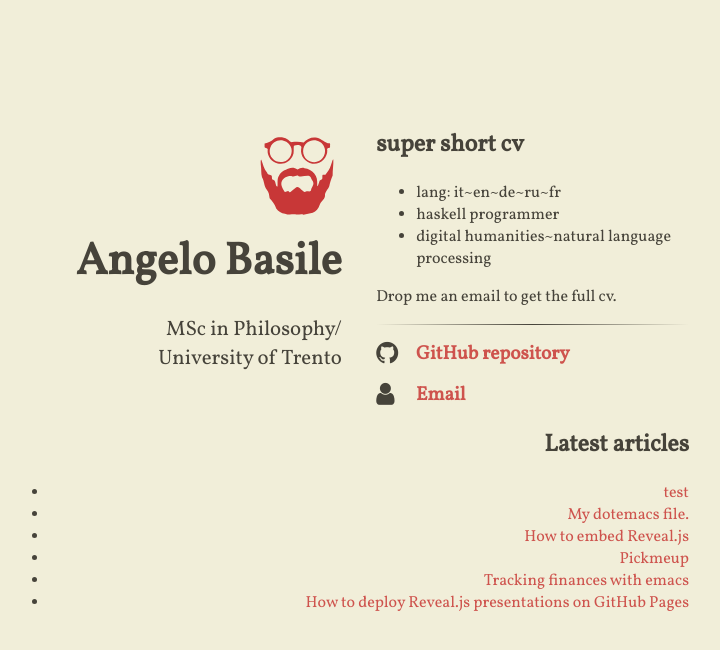
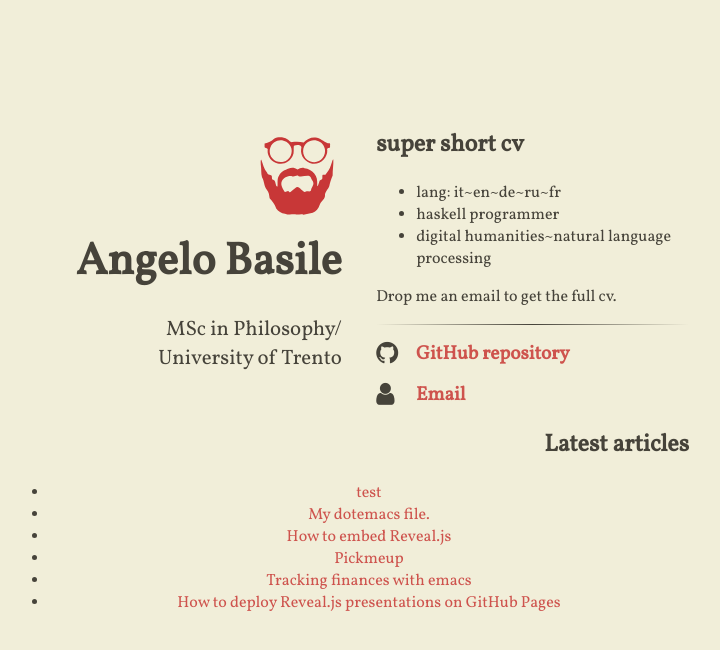
Before and after one commit to rs2/anbasile.github.io, a Jekyll site: the page built from index.html, in a window 1280 px wide. Shown: the top 650 px of the page, without its empty margins (291-1011 px from the left). Built offline with Jekyll 4.4.1, drawn with Linux system fonts in a browser that asks for light colours; nearby versions of some CDN libraries.

Commit message:
Update postlist.html

```diff
--- a/_includes/postlist.html
+++ b/_includes/postlist.html
@@ -1,8 +1,8 @@
   <h2 style="text-align: right;">Latest articles</h2>
 
-  <ul id="postlist" style="text-align: right;">
+  <ul id="postlist" style="text-align: center;">
   {% for post in site.posts %}
-    <li class="postlist">
+    <li>
       <a href="{{ post.url }}">{{ post.title }}</a>
     </li>
   {% endfor %}
```
